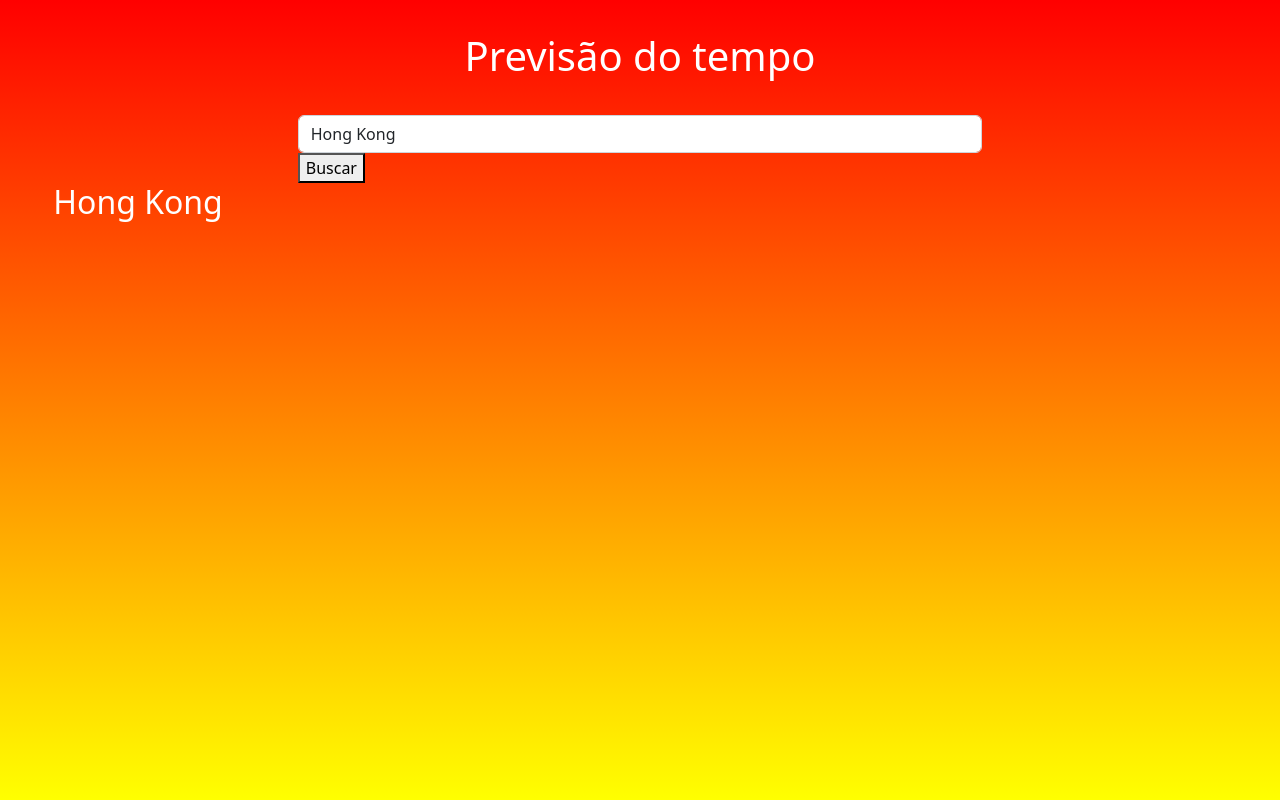
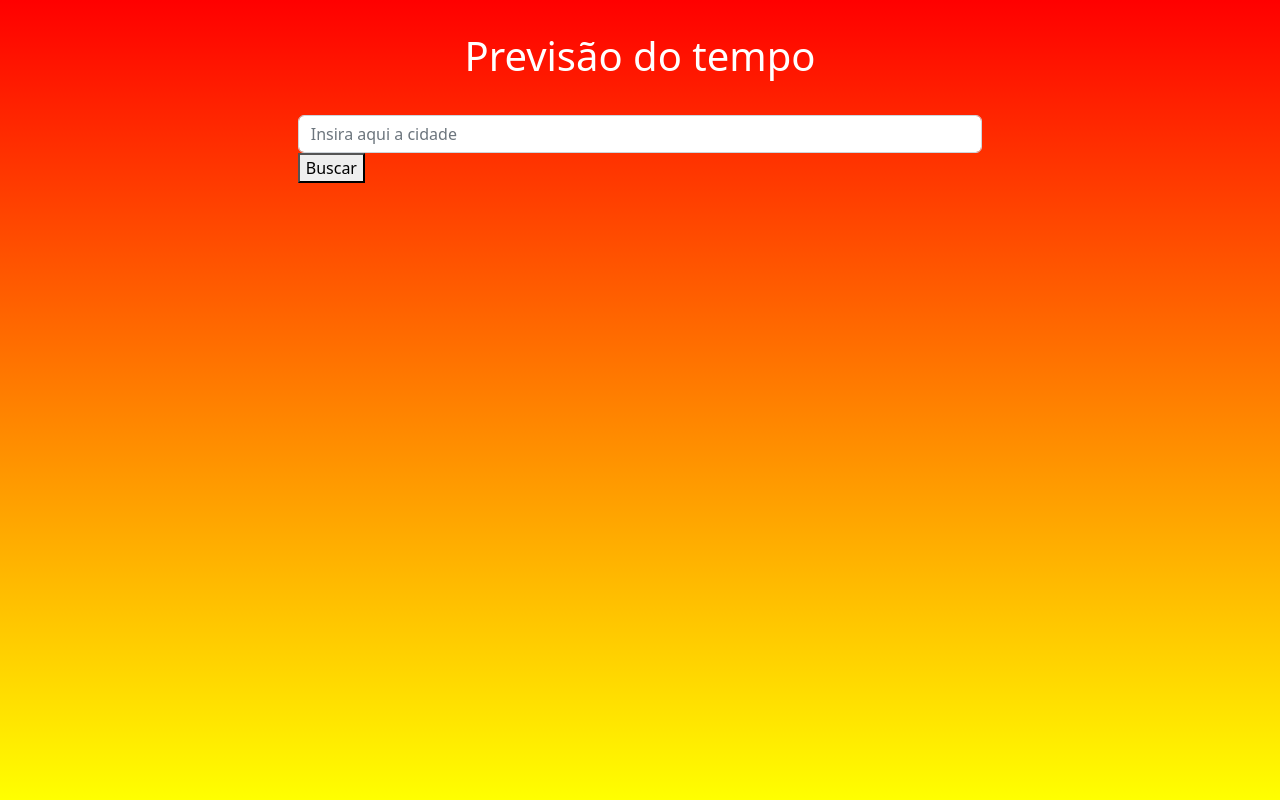
Before and after one commit to davimoreiraa/Clima, a Next.js app: page / in a window 1280 px wide. Built offline with nearby package versions, Linux system fonts and the light colour scheme.

Commit message:
changed the way to show the city

```diff
--- a/src/pages/index.jsx
+++ b/src/pages/index.jsx
@@ -10,7 +10,8 @@ import axios from "axios"
 import { useState, useEffect } from 'react'
 
 export default function Home() {
-  const [city, setCity] = useState('Hong Kong')
+  const [city, setCity] = useState('')
+  const [cityToBeExbithed, setCityToBeExbithed] = useState('')
   const [data, setData] = useState({})
 
   const takeDataAPI = () => {
@@ -46,12 +47,16 @@ export default function Home() {
               }}
               value={city}
                />
-               <button onClick={() => takeDataAPI()} >Buscar</button>
+               <button
+               onClick={() => {
+                takeDataAPI()
+                setCityToBeExbithed(city)
+                }} >Buscar</button>
             </div>
           </div>
           <article className={`${styles.climate_box}`}>
             <div className={`${styles.climate_infos}`}>
-              <h2>{city}</h2>
+              <h2>{cityToBeExbithed}</h2>
               {data.current == undefined ? '' : <h2>{data.current.feelslike_c}</h2>}
             </div>
           </article>
@@ -60,5 +65,3 @@ export default function Home() {
     </div>
   )
 }
-
-// remover value inicial de city
```
